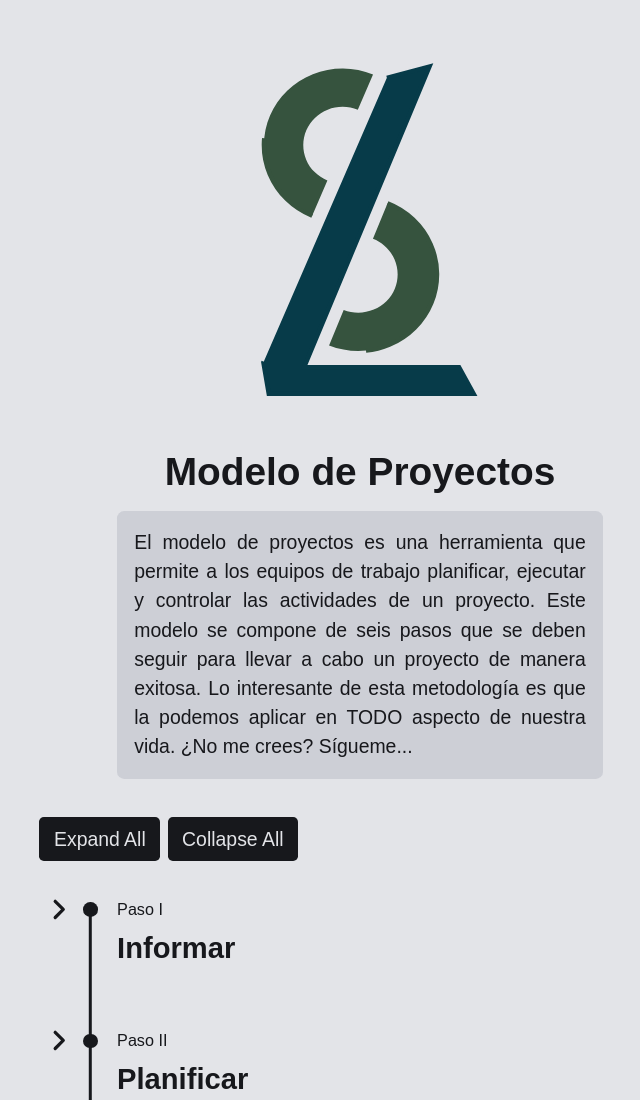
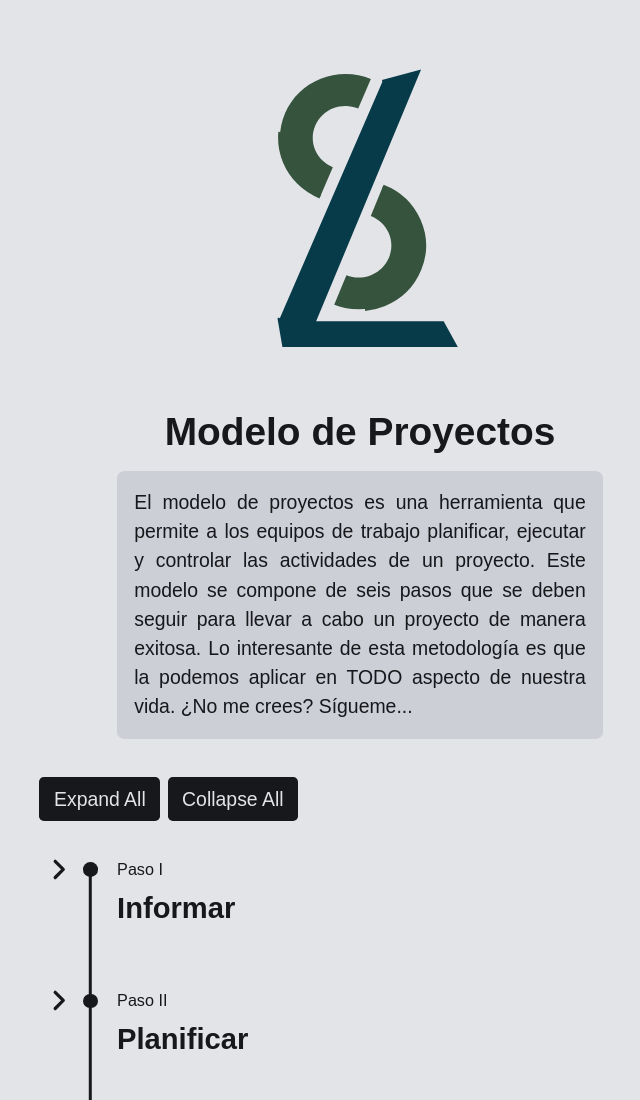
Before and after one commit to theWolflone/project-model, a website: page src/index.html in a window 1280 px wide. Shown: the top 1100 px of the page, without its empty margins (280-920 px from the left). Drawn offline with Linux system fonts and the light colour scheme.

Commit message:
Cambio de tamaño logo

```diff
--- a/src/index.html
+++ b/src/index.html
@@ -13,7 +13,7 @@
             </symbol>
       </svg>
       <div class="logo-container">
-            <svg class="logo" width="240" height="365" viewBox="0 0 534 784" fill="none" xmlns="http://www.w3.org/2000/svg">
+            <svg class="logo" width="200" height="325" viewBox="0 0 534 784" fill="none" xmlns="http://www.w3.org/2000/svg">
                   <path class="l" d="M326.819 72.3198L421.584 47.2147L142.48 716.423H307.803H487.404L519.805 775.246H64.018L52.0387 705.469L326.819 72.3198Z" fill="#073B49" stroke="#073B49" stroke-width="10"/>
                   <path class="downerS" d="M328.317 351.613C371.414 368.407 405.889 401.167 424.157 442.688C442.425 484.209 442.99 531.089 425.728 573.015C408.466 614.941 374.79 648.479 332.109 666.251C289.429 684.022 241.239 684.572 198.142 667.779L230.686 588.738C252.234 597.134 276.329 596.859 297.669 587.973C319.01 579.088 335.848 562.319 344.479 541.356C353.11 520.392 352.827 496.952 343.693 476.192C334.559 455.432 317.322 439.051 295.773 430.655L328.317 351.613Z" fill="#36533E" stroke="#36533E" stroke-width="10"/>
                   <path class="upperS" d="M160.598 379.133C139.399 370.485 120.158 357.859 103.975 341.977C87.7914 326.095 74.9821 307.267 66.2783 286.569C57.5745 265.871 53.1466 243.708 53.2475 221.345C53.3483 198.982 57.9758 176.857 66.8659 156.234C75.756 135.611 88.7345 116.893 105.06 101.15C121.386 85.4062 140.74 72.945 162.016 64.4776C183.293 56.0103 206.075 51.7027 229.062 51.8007C252.05 51.8988 274.792 56.4005 295.992 65.049L262.143 143.57C251.543 139.246 240.172 136.995 228.678 136.946C217.185 136.897 205.794 139.051 195.155 143.284C184.517 147.518 174.84 153.749 166.678 161.621C158.515 169.492 152.025 178.851 147.58 189.163C143.135 199.474 140.821 210.537 140.771 221.718C140.721 232.899 142.935 243.981 147.286 254.33C151.638 264.679 158.043 274.093 166.135 282.034C174.226 289.975 183.847 296.288 194.446 300.612L160.598 379.133Z"  stroke="#36533E" stroke-width="10" fill="#36533E"/>
```
